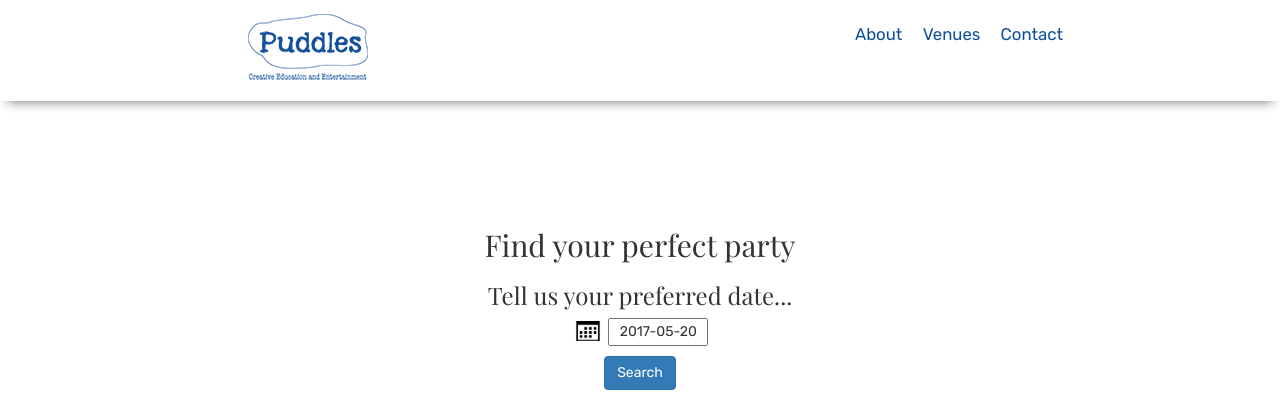
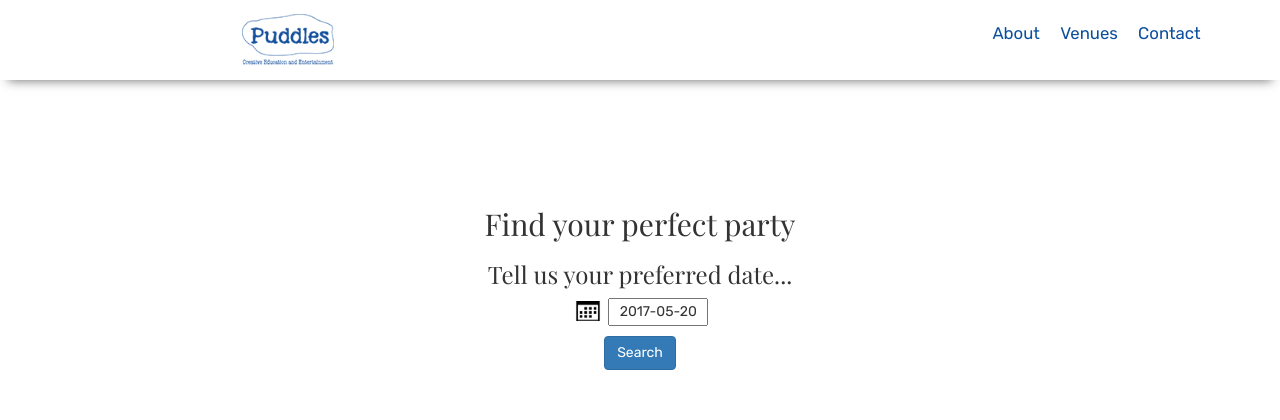
Before and after one commit to natalia-z/project, a Django app: page / in a window 1280 px wide. Shown: the top 420 px of the page. Run offline with Django 3.2, Linux system fonts and the light colour scheme; parts of the project's set-up code (start-up, migrations or seed data) failed here and were passed over; some libraries are stand-ins or nearby versions.

Commit message:
header changes

```diff
--- a/frontend/sass/_header.scss
+++ b/frontend/sass/_header.scss
@@ -1,12 +1,15 @@
 // Header
+$break-large: 480px;
 
 .header {
     background-color: #fffff;
     box-shadow: 0px 9px 10px -8px rgba(0, 0, 0, 0.52);
     text-align: center;
     nav{
-        float: right;
-        padding: 1em;
+        @media screen and (min-width: $break-large){
+            float: right;
+            padding: 1em;
+        }
     }
     .imgcontainer{
         max-width: 120px;
--- a/puddles2/puddlesbooking/templates/header.html
+++ b/puddles2/puddlesbooking/templates/header.html
@@ -1,16 +1,17 @@
 {% load staticfiles %}
 <header class="header clearfix">
-        <div class="col-sm-2 col-sm-offset-2">
+        <div class="col-xs-12 col-sm-2 col-sm-offset-2">
             <div class="imgcontainer">
                 <a class="header_image" href="{% url 'home' %}"><img src="{% static 'img/branding/puddles-w120.png' %}" alt="Puddles logo"></a>
             </div>
         </div>
-       <nav class="navbar col-sm-6 col-sm-offset-2">
+        <div class="col-xs-12 col-sm-6 col-sm-offset-2">
+            <nav>
                 <ul>
                     <li><a href="{% url 'about' %}">About</a></li>
                     <li><a href="{% url 'venues' %}">Venues</a></li>
                     <li><a href="{% url 'contact' %}">Contact</a></li>
                 </ul>
             </nav>
-
+        </div>
 </header>
--- a/static/static/css/main.css
+++ b/static/static/css/main.css
@@ -21,11 +21,12 @@
   background-color: #fffff;
   box-shadow: 0px 9px 10px -8px rgba(0, 0, 0, 0.52);
   text-align: center; }
-  .header nav {
-    float: right;
-    padding: 1em; }
+  @media screen and (min-width: 480px) {
+    .header nav {
+      float: right;
+      padding: 1em; } }
   .header .imgcontainer {
-    max-width: 160px;
+    max-width: 120px;
     padding: 1em; }
     .header .imgcontainer img {
       max-width: 100%; }
```
Also changed, not shown: static/static/img/branding/logo-no-tagline.png (added), static/static/img/branding/logo-small.png. Lines whose indentation alone changed are shown as unchanged.
